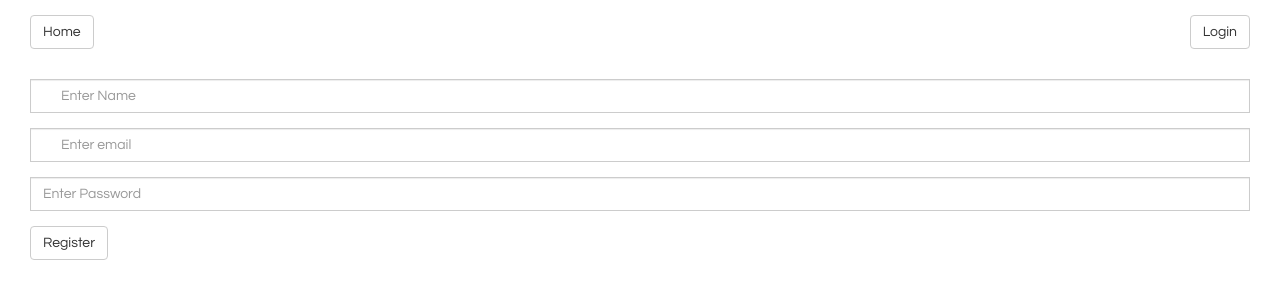
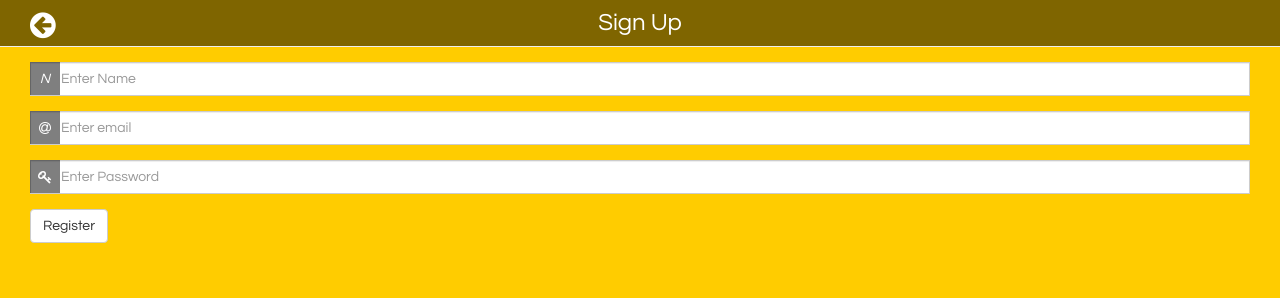
Before and after one commit to Vinod7100/AngulrApp, a plain HTML site: page index.html in a window 1280 px wide. Both pictures are taken after a click on the button "SignUp". Drawn offline with nearby package versions, Linux system fonts and the light colour scheme; some packages are replaced by stand-ins of ours.

Commit message:
registration page style

```diff
--- a/css/app.css
+++ b/css/app.css
@@ -72,7 +72,7 @@ button.transparent{
 .form-control{
 	border-radius:0px;
 }
-input[type="text"], input[type="email"]{
+input[type="text"], input[type="email"], input[type="password"]{
 	padding-left:30px;
 }
 .form-group span{
--- a/js/controllers.js
+++ b/js/controllers.js
@@ -70,8 +70,10 @@ phonecatControllers.controller('registrationPageCtrl', ['$scope', '$http', '$loc
 	$scope.password = "";
 
 	$scope.submit = function() {
+		$scope.loading = true;
 		$http.get('http://parssv.com/sensemedia/app/?action=register&name='+ $scope.name +'&email='+ $scope.email +'&password='+$scope.password).success(function(data) {
 			$scope.userDetails = data;
+			$scope.loading = false;
 		});
 	};
 }]);
--- a/partials/registration.html
+++ b/partials/registration.html
@@ -1,20 +1,28 @@
-<div class="col-xs-12 page">
-	<div class="col-xs-6 no-padding">
+<div class="col-xs-12 page" style="background:#ffcc00">
+	<loading></loading>
+	<div class="page-header">
+		<a href="" ng-click="showPage('/home')" class="btn-pull-left"><i class="fa fa-arrow-circle-left"></i></a>
+		<h3 style="margin:0px; text-align:center">Sign Up</h3>
+	</div>
+	<!---<div class="col-xs-6 no-padding">
 		<button class="btn btn-default" ng-click="showPage('/home')">Home</button>
 	</div>
 	<div class="col-xs-6">
 		<button class="btn btn-default pull-right" ng-click="showPage('/login')">Login</button>
 	</div>
-	<div class="clearfix" style="height:30px; display:block; clear:both; width:100%"></div>
+	<div class="clearfix" style="height:30px; display:block; clear:both; width:100%"></div>-->
 	<div class="col-xs-12">
 		<form class="form" ng-submit="submit()">
 			<div class="form-group">
+				<span><i>N</i></span>
 				<input type="text" class="form-control" name="name" ng-model="name" placeholder="Enter Name" required/>
 			</div>
 			<div class="form-group">
+				<span><i class="fa fa-at"></i></span>
 				<input type="email" class="form-control" name="email" ng-model="email" placeholder="Enter email" required/>
 			</div>
 			<div class="form-group">
+				<span><i class="fa fa-key"></i></span>
 				<input type="password" class="form-control" name="password" ng-model="password" placeholder="Enter Password" required/>
 			</div>
 			<div class="form-group">
```
